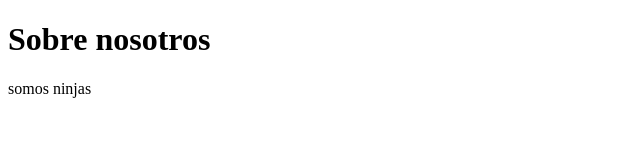
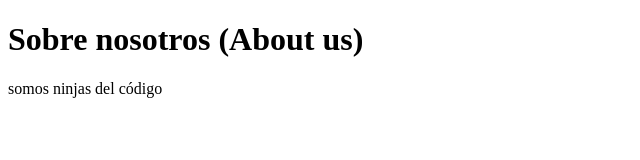
Before and after one commit to ninjadelcodigo/html-css-curso-intensivo, a plain HTML site: page about.html in a window 1280 px wide. Shown: the whole page, without its empty margins (0-640 px from the left). Drawn offline with Linux system fonts and the light colour scheme.

Commit message:
actualizar sobre nosotros #2

```diff
--- a/about.html
+++ b/about.html
@@ -1,10 +1,10 @@
 <!DOCTYPE html>
 <html>
     <head>
-        <title>Acerca de nosotros</title>
+        <title>Sobre nosotros</title>
     </head>
     <body>
-        <h1>Sobre nosotros</h1>
-        <p>somos ninjas</p>
+        <h1>Sobre nosotros (About us)</h1>
+        <p>somos ninjas del código</p>
     </body>
 </html>
```
